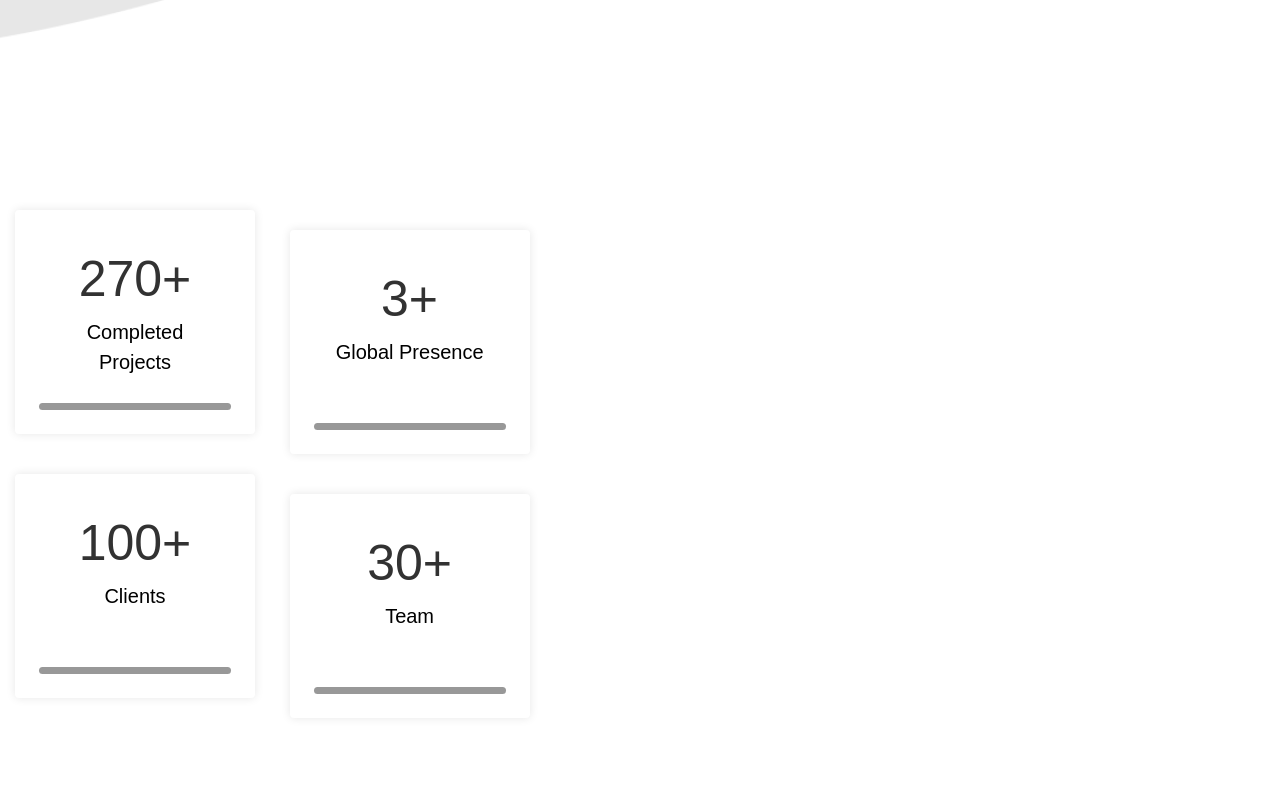
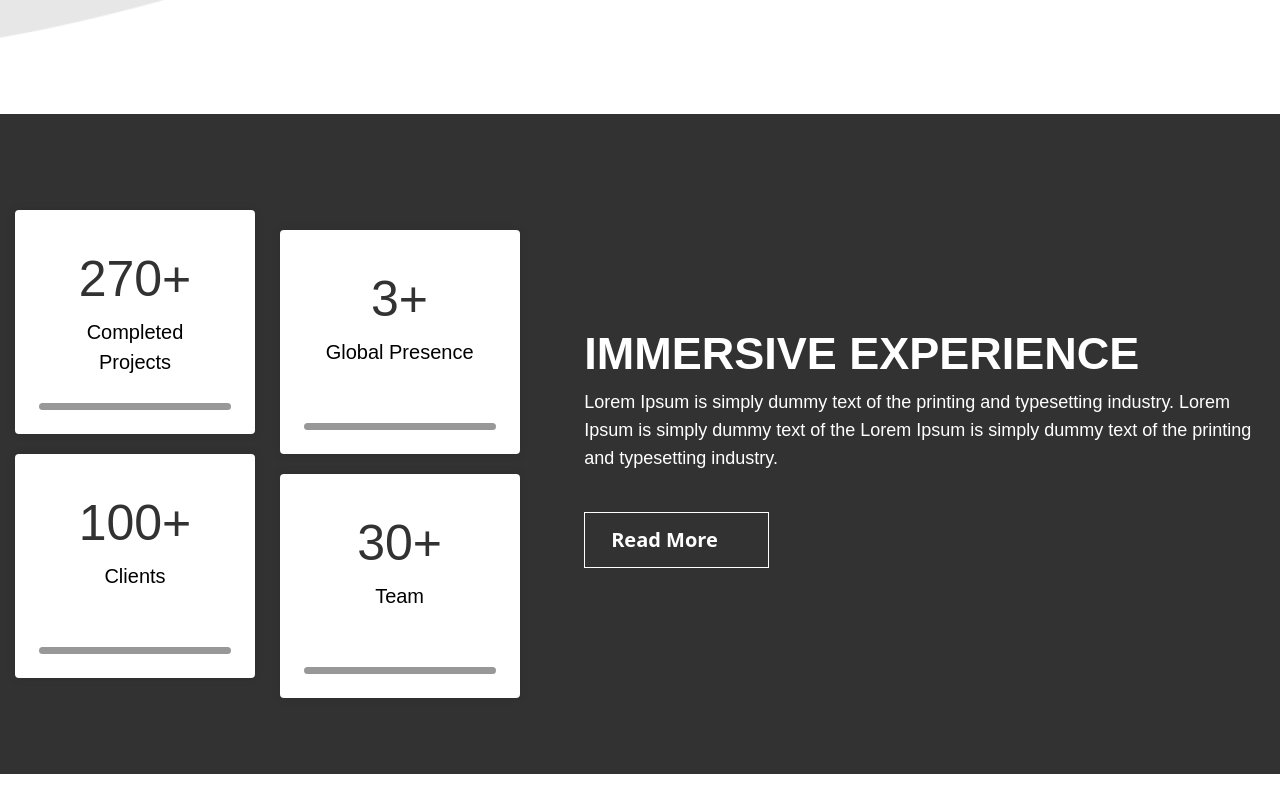
Before and after one commit to Dixitgupta222/static-website, a Next.js app: page /about in a window 1280 px wide. Shown: the part 1230-2020 px from the top of the page. Built offline with nearby package versions, Linux system fonts and the light colour scheme.

Commit message:
final changes

```diff
--- a/components/experience.js
+++ b/components/experience.js
@@ -2,13 +2,13 @@ import React from "react";
 import Link from "next/link";
 export default function Experience(props) {
   return (
-    <div className={`py-10 lg:py-24 px-4 md:px-0 lg:bg-[${props.bg}]`}>
+    <div className={`py-10 lg:py-24 px-4 md:px-0 lg:bg-[#323232]`}>
       <div className="container mx-auto">
         <div className="grid grid-cols-1 lg:grid-cols-12 gap-5">
           <div className="col-auto md:col-span-5 mb-5 lg:my-0">
-            <div className="grid grid-cols-2 gap-5 md:gap-10">
+            <div className="grid grid-cols-2 gap-5 md:gap-10  lg:gap-y-3 xl:gap-5">
               <div className="col-auto">
-                <div className="bg-white rounded shadow-custom transform duration-150 hover:scale-105 px-10 py-8 mx-auto lg:m-0 min-h-[160px] md:w-72 md:h-64 lg:w-60 lg:h-56 relative">
+                <div className="bg-white rounded shadow-custom transform duration-150 hover:scale-105 px-10 py-8 mx-auto lg:m-0 min-h-[160px] md:w-72 md:h-64 lg:w-52 lg:h-52 xl:w-60 xl:h-56 relative">
                   <h2 className="font-poppins font-medium text-[35px] md:text-[50px] text-[#323232] text-center">
                     270+
                   </h2>
@@ -19,7 +19,7 @@ export default function Experience(props) {
                 </div>
               </div>
               <div className="col-auto translate-y-5">
-                <div className="bg-white rounded shadow-custom transform duration-150 hover:scale-105 px-10 py-8 mx-auto lg:m-0 min-h-[160px] md:w-72 md:h-64 lg:w-60 lg:h-56 relative">
+                <div className="bg-white rounded shadow-custom transform duration-150 hover:scale-105 px-10 py-8 mx-auto lg:m-0 min-h-[160px] md:w-72 md:h-64 lg:w-52 lg:h-52 xl:w-60 xl:h-56 relative">
                   <h2 className="font-poppins font-medium text-[35px] md:text-[50px] text-[#323232] text-center">
                     3+
                   </h2>
@@ -30,7 +30,7 @@ export default function Experience(props) {
                 </div>
               </div>
               <div className="col-auto">
-                <div className="bg-white rounded shadow-custom transform duration-150 hover:scale-105 px-10 py-8 mx-auto lg:m-0 min-h-[160px] md:w-72 md:h-64 lg:w-60 lg:h-56 relative">
+                <div className="bg-white rounded shadow-custom transform duration-150 hover:scale-105 px-10 py-8 mx-auto lg:m-0 min-h-[160px] md:w-72 md:h-64 lg:w-52 lg:h-52 xl:w-60 xl:h-56 relative">
                   <h2 className="font-poppins font-medium text-[35px] md:text-[50px] text-[#323232] text-center">
                     100+
                   </h2>
@@ -41,7 +41,7 @@ export default function Experience(props) {
                 </div>
               </div>
               <div className="col-auto translate-y-5">
-                <div className="bg-white rounded shadow-custom transform duration-150 hover:scale-105 px-10 py-8 mx-auto lg:m-0 min-h-[160px] md:w-72 md:h-64 lg:w-60 lg:h-56 relative">
+                <div className="bg-white rounded shadow-custom transform duration-150 hover:scale-105 px-10 py-8 mx-auto lg:m-0 min-h-[160px] md:w-72 md:h-64 lg:w-52 lg:h-52 xl:w-60 xl:h-56 relative">
                   <h2 className="font-poppins font-medium text-[35px] md:text-[50px] text-[#323232] text-center">
                     30+
                   </h2>
```
